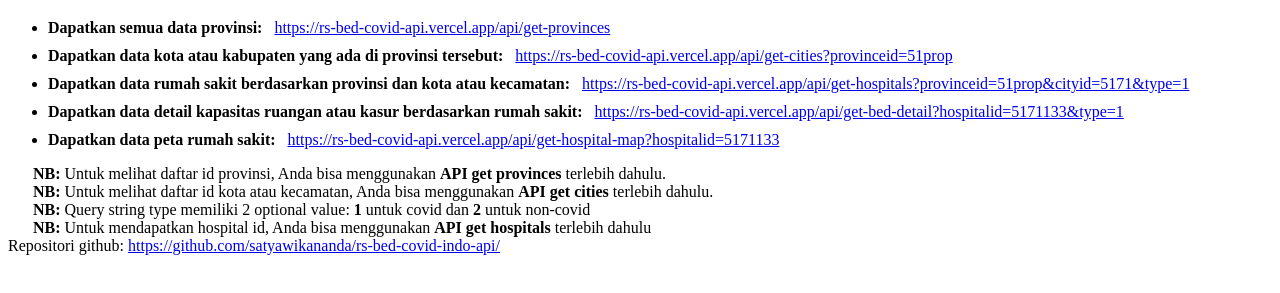
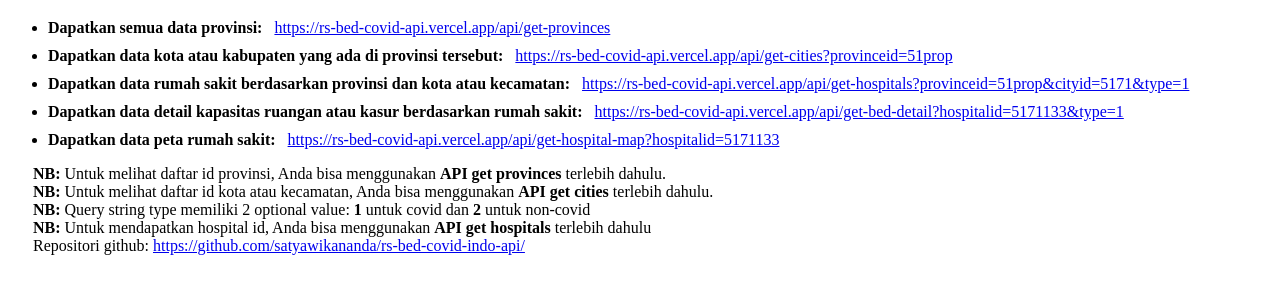
Before and after one commit to satyawikananda/rs-bed-covid-indo-api, a website: page index.html in a window 1280 px wide. Shown: the part 61-354 px from the top of the page. Drawn offline with Linux system fonts and the light colour scheme.

Commit message:
chore: add style in source repository

```diff
--- a/index.html
+++ b/index.html
@@ -46,6 +46,6 @@
     <br>
     <strong style="margin-left:25px;">NB: </strong><span>Untuk mendapatkan hospital id, Anda bisa menggunakan <strong>API get hospitals</strong> terlebih dahulu</span>
     <br>
-    <span>Repositori github: <a href="https://github.com/satyawikananda/rs-bed-covid-indo-api/">https://github.com/satyawikananda/rs-bed-covid-indo-api/</a></span>
+    <span style="margin-left:25px;">Repositori github: <a href="https://github.com/satyawikananda/rs-bed-covid-indo-api/">https://github.com/satyawikananda/rs-bed-covid-indo-api/</a></span>
   </body>
 </html>
```
